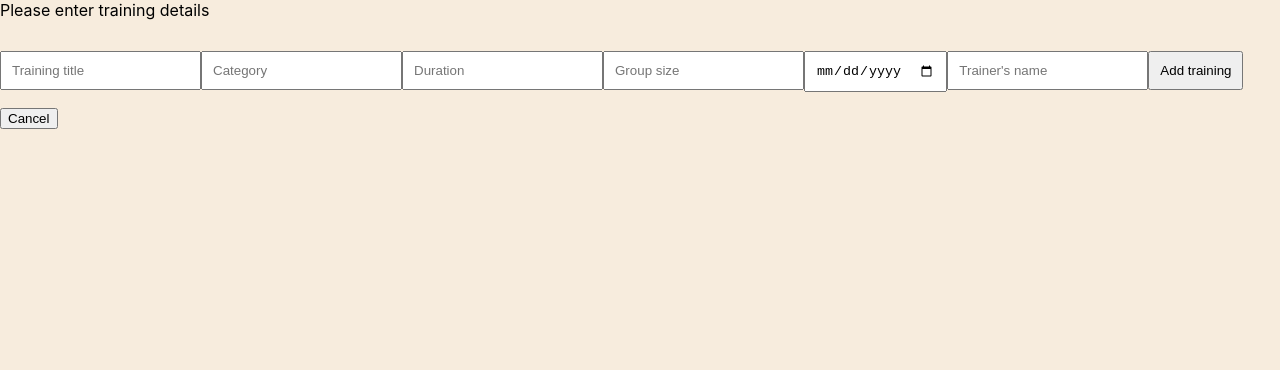
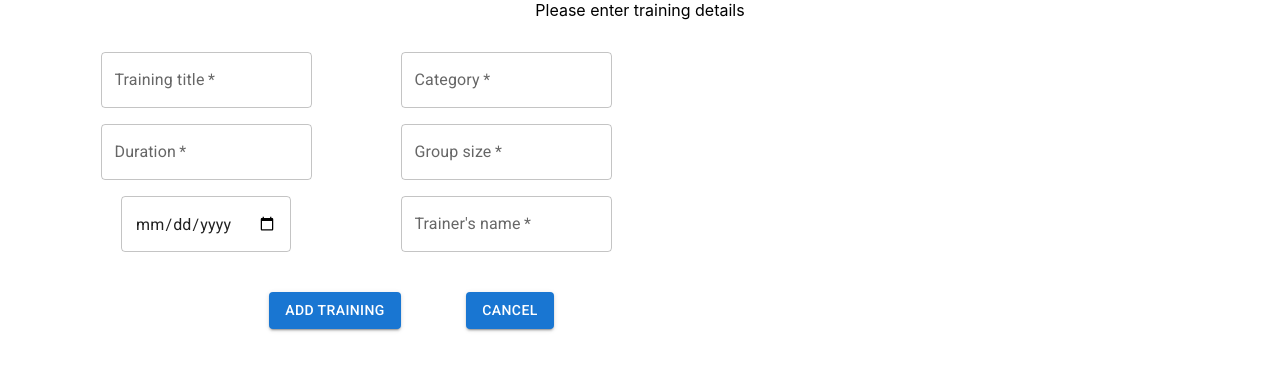
Before and after one commit to DolevHadad433/NC---Final-project, a React (Create React App) app in the folder client/: page /add-new-training in a window 1280 px wide. Shown: the top 370 px of the page. Built offline with nearby package versions, Linux system fonts and the light colour scheme.

Commit message:
start mui converting

```diff
--- a/client/package.json
+++ b/client/package.json
@@ -3,6 +3,10 @@
   "version": "0.1.0",
   "private": true,
   "dependencies": {
+    "@emotion/react": "^11.8.2",
+    "@emotion/styled": "^11.8.1",
+    "@mui/icons-material": "^5.5.1",
+    "@mui/material": "^5.5.1",
     "@testing-library/jest-dom": "^5.16.2",
     "@testing-library/react": "^12.1.3",
     "@testing-library/user-event": "^13.5.0",
--- a/client/public/index.html
+++ b/client/public/index.html
@@ -10,6 +10,10 @@
       content="Web site created using create-react-app"
     />
     <link rel="apple-touch-icon" href="%PUBLIC_URL%/logo192.png" />
+    <link
+      rel="stylesheet"
+      href="https://fonts.googleapis.com/css?family=Roboto:300,400,500,700&display=swap"
+    />
     <!--
       manifest.json provides metadata used when your web app is installed on a
       user's mobile device or desktop. See https://developers.google.com/web/fundamentals/web-app-manifest/
--- a/client/src/components/MainPage/AddingTraining/AddingTraining.js
+++ b/client/src/components/MainPage/AddingTraining/AddingTraining.js
@@ -1,6 +1,6 @@
 import React, { useReducer } from "react";
 import { useUsersContext, Actions } from "../../../contexts/UsersContext";
-
+import { Button, Container, Grid, Input, TextField } from "@mui/material";
 import { useNavigate } from "react-router-dom";
 
 function addingTrainingReducer(state, action) {
@@ -56,6 +56,12 @@ function AddingTraining() {
     initialAddingTrainingState
   );
 
+  const [value, setValue] = React.useState(new Date("2014-08-18T21:11:54"));
+
+  const handleChange = (newValue) => {
+    setValue(newValue);
+  };
+
   const clickSubmitAddingTrainingHandler = useNavigate();
   const clickCancelAddingTrainingHandler = useNavigate();
 
@@ -108,44 +114,58 @@ function AddingTraining() {
 
   if (addingTrainingState.addTraingingSuccessfully) {
     return (
+      <Container>
+        <Grid container>
           <div className="successfully-add-training-container">
+            <Grid item>
               <h1 className="successfully-add-training-title">
                 The training was successfully added to the page!
               </h1>
               <h3 className="message">
-          Click one of the buttons or you will be redirected back to the main
-          page
+                Click one of the buttons or you will be redirected back to the
+                main page
               </h3>
-        <button
-          className="add-another-training"
+            </Grid>
+            <Grid item>
+              <Button
+                variant="contained"
+                sx={{ mt: 3, ml: 1 }}
                 onClick={addingAnotherTrainingHandler}
               >
                 Add another training!
-        </button>
-        <button
-          className="return-to-main-page"
+              </Button>
+
+              <Button
+                variant="contained"
+                sx={{ mt: 3, ml: 1 }}
                 onClick={cancelAddingTrainingFormHandler}
               >
                 Back to main page
-        </button>
+              </Button>
+            </Grid>
           </div>
+        </Grid>
+      </Container>
     );
   } else {
     return (
-      <div className="adding-training">
-        <div className="adding-training-container">
-          <form
-            className="adding-training-form"
-            onSubmit={onSubmitAddingTrainingForm}
+      <Container sx={{ textAlign: "center" }}>
+        <form onSubmit={onSubmitAddingTrainingForm}>
+          <p>Please enter training details</p>
+
+          <Grid
+            container
+            direction="row"
+            justifyContent="center"
+            alignItems="center"
+            spacing={2}
+            sx={{ marginTop: 1, width: 600 }}
           >
-            {addingTrainingState.error && (
-              <p className="error">{addingTrainingState.error}</p>
-            )}
-            <p>Please enter training details</p>
-            <input
-              type="text"
-              placeholder="Training title"
-              required={true}
+            <Grid item sm={6}>
+              <TextField
+                required
+                id="outlined-required"
+                label="Training title"
                 value={addingTrainingState.title}
                 onChange={(e) =>
                   dispatchAddingTraining({
@@ -155,10 +175,12 @@ function AddingTraining() {
                   })
                 }
               />
-            <input
-              type="text"
-              placeholder="Category"
-              required={true}
+            </Grid>
+            <Grid item sm={6}>
+              <TextField
+                required
+                id="outlined-required"
+                label="Category"
                 value={addingTrainingState.category}
                 onChange={(e) =>
                   dispatchAddingTraining({
@@ -168,10 +190,12 @@ function AddingTraining() {
                   })
                 }
               />
-            <input
-              type="text"
-              placeholder="Duration"
-              required={true}
+            </Grid>
+            <Grid item sm={6}>
+              <TextField
+                required
+                id="outlined-required"
+                label="Duration"
                 value={addingTrainingState.duration}
                 onChange={(e) =>
                   dispatchAddingTraining({
@@ -181,9 +205,12 @@ function AddingTraining() {
                   })
                 }
               />
-            <input
-              type="text"
-              placeholder="Group size"
+            </Grid>
+            <Grid item sm={6}>
+              <TextField
+                required
+                id="outlined-required"
+                label="Group size"
                 value={addingTrainingState.groupSize}
                 onChange={(e) =>
                   dispatchAddingTraining({
@@ -193,10 +220,12 @@ function AddingTraining() {
                   })
                 }
               />
-            <input
+            </Grid>
+            <Grid item sm={6}>
+              <TextField
+                required
+                id="outlined-required"
                 type="date"
-              placeholder="Date"
-              required={true}
                 value={addingTrainingState.date}
                 onChange={(e) =>
                   dispatchAddingTraining({
@@ -206,10 +235,12 @@ function AddingTraining() {
                   })
                 }
               />
-            <input
-              type="text"
-              placeholder="Trainer's name"
-              required={true}
+            </Grid>
+            <Grid item sm={6}>
+              <TextField
+                required
+                id="outlined-required"
+                label="Trainer's name"
                 value={addingTrainingState.trainer}
                 onChange={(e) =>
                   dispatchAddingTraining({
@@ -219,24 +250,33 @@ function AddingTraining() {
                   })
                 }
               />
-            <button
+            </Grid>
+
+            <Grid item sm={2}></Grid>
+            <Grid item sm={4}>
+              <Button
+                variant="contained"
                 type="submit"
-              className="submit-button"
+                sx={{ mt: 3, ml: 1 }}
                 disabled={addingTrainingState.isLoading}
               >
                 {addingTrainingState.isLoading
                   ? "Adding training..."
                   : "Add training"}
-            </button>
-          </form>
-          <button
-            className="cancel-add-training"
+              </Button>
+            </Grid>
+            <Grid item sm={3}>
+              <Button
+                variant="contained"
+                sx={{ mt: 3, ml: 1 }}
                 onClick={cancelAddingTrainingFormHandler}
               >
                 Cancel
-          </button>
-        </div>
-      </div>
+              </Button>
+            </Grid>
+          </Grid>
+        </form>
+      </Container>
     );
   }
 }
--- a/client/src/components/MainPage/ScheduledTrainings/ScheduledTrainings.js
+++ b/client/src/components/MainPage/ScheduledTrainings/ScheduledTrainings.js
@@ -1,11 +1,21 @@
 import React from "react";
-import "./ScheduledTrainings.css";
+
+import AppBar from "@mui/material/AppBar";
+
+import Typography from "@mui/material/Typography";
+import Button from "@mui/material/Button";
+import { borderRadius } from "@mui/system";
 
 function ScheduledTrainings() {
   return (
-    <div className="scheduled-trainings-container">
-      <div className="scheduled-trainings">My trainings:</div>
-    </div>
+    <AppBar
+      position="static"
+      sx={{ textAlign: "center", width: 200, borderRadius: 1 }}
+    >
+      <Typography variant="h6" component="div">
+        My trainings:
+      </Typography>
+    </AppBar>
   );
 }
 
--- a/client/src/components/MainPage/Search/Search.css
+++ b/client/src/components/MainPage/Search/Search.css
@@ -1,10 +1,9 @@
-.search-container{
+/* .search-container {
   display: flex;
   justify-content: center;
   align-items: center;
   height: 30px;
   margin-top: 7px;
-
 }
 
 .search {
@@ -24,4 +23,4 @@
   background: black;
   color: white;
   border-radius: 5px;
-  }
+} */
--- a/client/src/components/MainPage/Search/Search.js
+++ b/client/src/components/MainPage/Search/Search.js
@@ -1,14 +1,16 @@
 import React, { useRef } from "react";
 import "./Search.css";
+import SearchIcon from "@mui/icons-material/Search";
+import { Input, TextField } from "@mui/material";
 
 function Search({ currentSearch, onSearch }) {
   const searchElement = useRef(null);
 
   return (
     <div className="search-container">
+      <SearchIcon />
       <input
         ref={searchElement}
-        className={`search ${currentSearch !== "" ? "dirty" : ""}`}
         type="text"
         placeholder="Search..."
         onChange={() => onSearch(searchElement.current.value)}
--- a/client/src/index.css
+++ b/client/src/index.css
@@ -5,7 +5,7 @@ body {
     sans-serif;
   -webkit-font-smoothing: antialiased;
   -moz-osx-font-smoothing: grayscale;
-  background-color: rgb(247, 236, 221);
+  /* background-color: rgb(247, 236, 221); */
 }
 
 code {
```
Also changed, not shown: client/src/components/MainPage/MainPage.css (+5 -11 lines), client/src/components/MainPage/MainPage.js (+75 -12 lines), client/src/components/MainPage/TrainingCategoryChooser/TrainingCategoryChooser.js (+64 -8 lines), client/src/components/MainPage/TrainingList/Training/Training.js (+30 -20 lines), 1 other file (tests, documents, lock files or other folders). Lines whose indentation alone changed are shown as unchanged.
